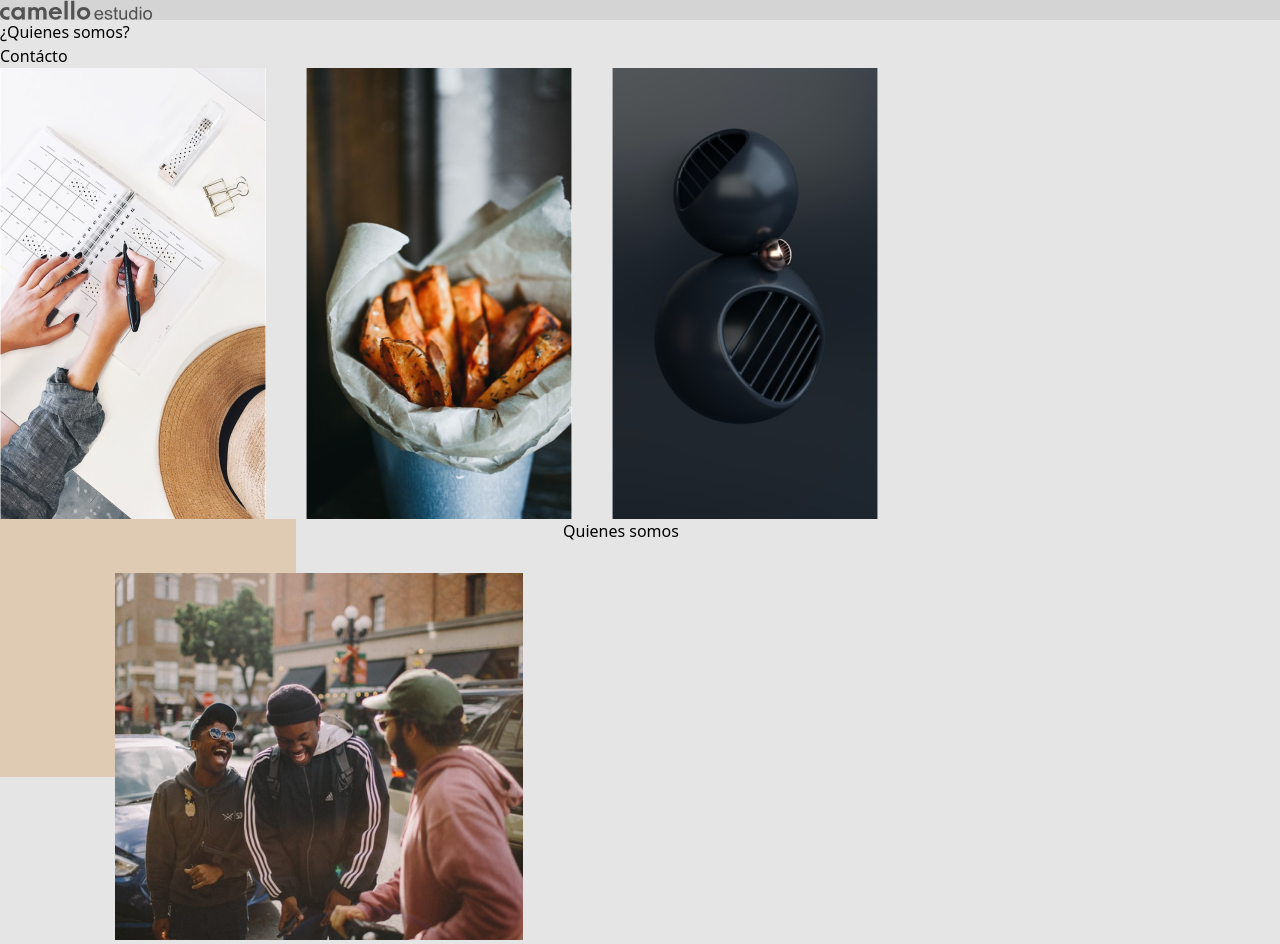
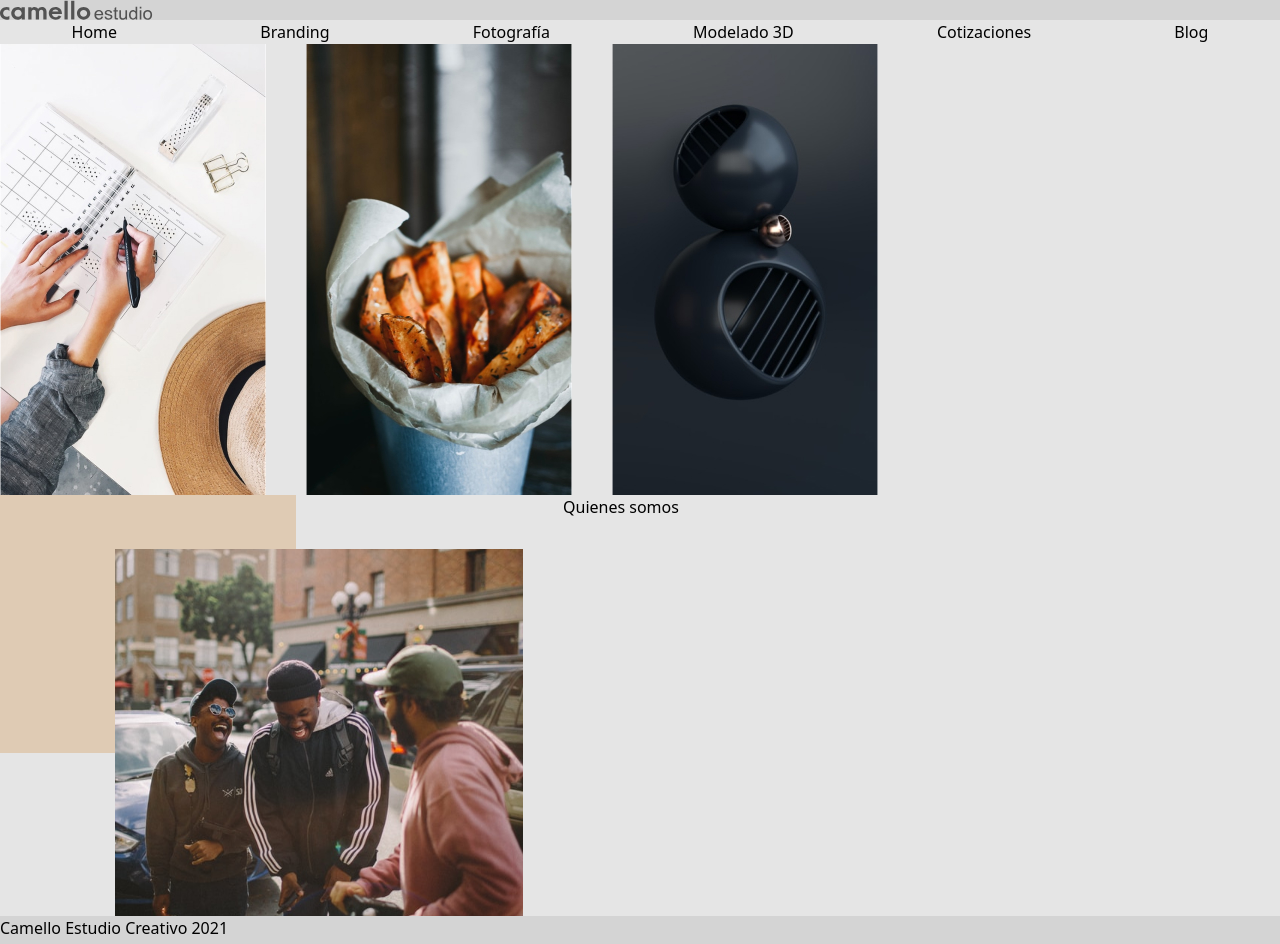
Before and after one commit to elrilacho/webcamello, a Vue app: page / in a window 1280 px wide. Shown: the top 944 px of the page. Built offline with nearby package versions, Linux system fonts and the light colour scheme.

Commit message:
Ajustes home

```diff
--- a/package.json
+++ b/package.json
@@ -8,6 +8,10 @@
     "lint": "vue-cli-service lint"
   },
   "dependencies": {
+    "@fortawesome/fontawesome-free": "^5.15.3",
+    "@fortawesome/fontawesome-svg-core": "^1.2.35",
+    "@fortawesome/free-solid-svg-icons": "^5.15.3",
+    "@fortawesome/vue-fontawesome": "^3.0.0-4",
     "@popperjs/core": "^2.9.2",
     "core-js": "^3.6.5",
     "font-awesome": "^4.7.0",
--- a/src/App.vue
+++ b/src/App.vue
@@ -3,7 +3,8 @@
   //- Preview
   Header
   Services.mb-5
-  Nosotros
+  Nosotros.mb-5
+  Footer
 </template>
 
 <script>
@@ -11,6 +12,7 @@ import Preview from '@/components/Preview.vue'
 import Header from '@/components/Header.vue'
 import Services from '@/components/Services.vue'
 import Nosotros from '@/components/Nosotros.vue'
+import Footer from '@/components/Footer.vue'
 
 export default {
   name: 'App',
@@ -18,7 +20,9 @@ export default {
     Preview,
     Header,
     Services,
-    Nosotros
+    Nosotros,
+    Footer
+
   }
 }
 </script>
--- /dev/null
+++ b/src/components/Footer.vue
@@ -0,0 +1,24 @@
+<template lang="pug">
+.Footer
+  .footer-bar.titlebar
+    .container.px-5.py-2
+      .flex.justify-between.text-gray-600
+        p Camello Estudio Creativo 2021
+        p.text-gray-500.font-medium.hidden(class="lg:block") Le camellamos a tu marca
+        .iconos
+          a(href="https://www.behance.net/camelloestudio" target="_blank")
+            i.fab.fa-behance.fa-lg.mx-1(class="hover:text-gray-800")
+          a(href="https://www.instagram.com/camelloestudio/?hl=es-la" target="_blank")
+            i.fab.fa-instagram.fa-lg.mx-1(class="hover:text-gray-800")
+
+</template>
+
+<script>
+export default {
+name: "Footer"
+}
+</script>
+
+<style lang="sass" scoped>
+
+</style>
--- a/src/components/Header.vue
+++ b/src/components/Header.vue
@@ -3,13 +3,25 @@
   .titlebar.py-3
     img(src="@/assets/logotipo.svg").m-auto
   .navbar.py-3.justify-center.flex.h-auto
-    ol.flex
+    ol.block.flex-wrap(class="sm:flex")
       li.mx-10.text-gray-700.font-medium.text-md
         a(href="x")
-          |¿Quienes somos?
+          |Home
       li.mx-10.text-gray-700.font-medium.text-md
         a(href="x")
-          |Contácto
+          |Branding
+      li.mx-10.text-gray-700.font-medium.text-md
+        a(href="x")
+          |Fotografía
+      li.mx-10.text-gray-700.font-medium.text-md
+        a(href="x")
+          |Modelado 3D
+      li.mx-10.text-gray-700.font-medium.text-md
+        a(href="x")
+          |Cotizaciones
+      li.mx-10.text-gray-700.font-medium.text-md
+        a(href="x")
+          |Blog
 
 
 
@@ -23,5 +35,9 @@ name: "Header"
 </script>
 
 <style lang="sass" scoped>
-
+ol
+  li
+    flex-grow: 1
+    flex-wrap: wrap
+    text-align: center
 </style>
--- a/src/components/Services.vue
+++ b/src/components/Services.vue
@@ -1,9 +1,10 @@
 <template lang="pug">
 .Services
+  .container.p-5
     .justify-center.px-20.py-3(class= "sm:flex sm:space-x-10")
       .img-hover.w-max.m-auto.mb-5(class= "sm:m-0")
         a(href="#")
-        .img-hover__box.p-5.text-center.bg-gray-800.text-white.opacity-0.bg-opacity-70.w-min.flex(class="hover:opacity-100").rounded-xl
+          .img-hover__box.p-5.text-center.bg-gray-400.text-white.opacity-0.bg-opacity-80.w-min.flex(class="hover:opacity-100").rounded-xl
             .text.m-auto
               h2.text-2xl.uppercase.font-bold.mb-3 Branding
               p La cara bonita que veran tus clientes
@@ -11,16 +12,16 @@
 
       .img-hover.w-max.m-auto.mb-5(class= "sm:m-0")
         a(href="#")
-        .img-hover__box.p-5.text-center.bg-gray-800.text-white.opacity-0.bg-opacity-70.w-min.flex(class="hover:opacity-100").rounded-xl
-          .text.m-auto
+          .img-hover__box.p-5.text-center.bg-gray-400.text-white.opacity-0.bg-opacity-80.w-min.flex(class="hover:opacity-100").rounded-xl
+            .text.m-auto.text-white
               h2.text-2xl.uppercase.font-bold.mb-3 Fotografía
               p La sesión de fotos que tus productos merecen
           .img-hover__image: img(src="@/assets/img2.jpg").rounded-xl
 
       .img-hover.w-max.m-auto.mb-5(class= "sm:m-0")
         a(href="#")
-          .img-hover__box.p-5.text-center.bg-gray-800.text-white.opacity-0.bg-opacity-70.w-min.flex(class="hover:opacity-100").rounded-xl
-            .text.m-auto
+            .img-hover__box.p-5.text-center.bg-gray-400.text-white.opacity-0.bg-opacity-70.w-min.flex(class="hover:opacity-100").rounded-xl
+              .text.m-auto.text-white
                 h2.text-2xl.uppercase.font-bold.mb-3 Modelado 3D
                 p  Proyecta y nosotros moldearemos tus ideas en 3D
             .img-hover__image: img(src="@/assets/img3.jpg").rounded-xl
@@ -40,6 +41,8 @@ name: "Services"
 .img-hover
   position: relative
   &__box
+    p, h2
+      color: white
     opacity: 0
     position: absolute
     top: 0
--- a/src/main.js
+++ b/src/main.js
@@ -3,8 +3,6 @@ import App from './App.vue'
 
 import './styles/_styles.sass'
 import '@/styles/index.css'
+createApp(App).mount('#app')
 
-
-
-
-createApp(App).mount('#app')
+import '@fortawesome/fontawesome-free/css/all.min.css'
--- a/src/styles/_variables.sass
+++ b/src/styles/_variables.sass
@@ -1,5 +1,6 @@
 body
     overflow-x: hidden
+    min-width: 640px
 
 
 //- Fuente
@@ -24,3 +25,13 @@ $color-acento: #FF9000
     background-color: $color-secundario
 .bg-acento
     background-color: $color-acento
+.container
+  margin: auto
+
+
+
+@media screen and (min-width: 320px)
+
+@media screen and (max-width: 680px)
+
+@media screen and (max-width: 1024px)
--- a/tailwind.config.js
+++ b/tailwind.config.js
@@ -1,7 +1,14 @@
+const colors = require('tailwindcss/colors')
 module.exports = {
   purge: ['./index.html', './src/**/*.{vue,js,ts,jsx,tsx}'],
   darkMode: false, // or 'media' or 'class'
   theme: {
+    colors: {
+      gray: colors.trueGray,
+      indigo: colors.indigo,
+      red: colors.rose,
+      yellow: colors.amber,
+    },
     extend: {},
   },
   variants: {
```
Also changed, not shown: 1 other file (tests, documents, lock files or other folders). Lines whose indentation alone changed are shown as unchanged.
